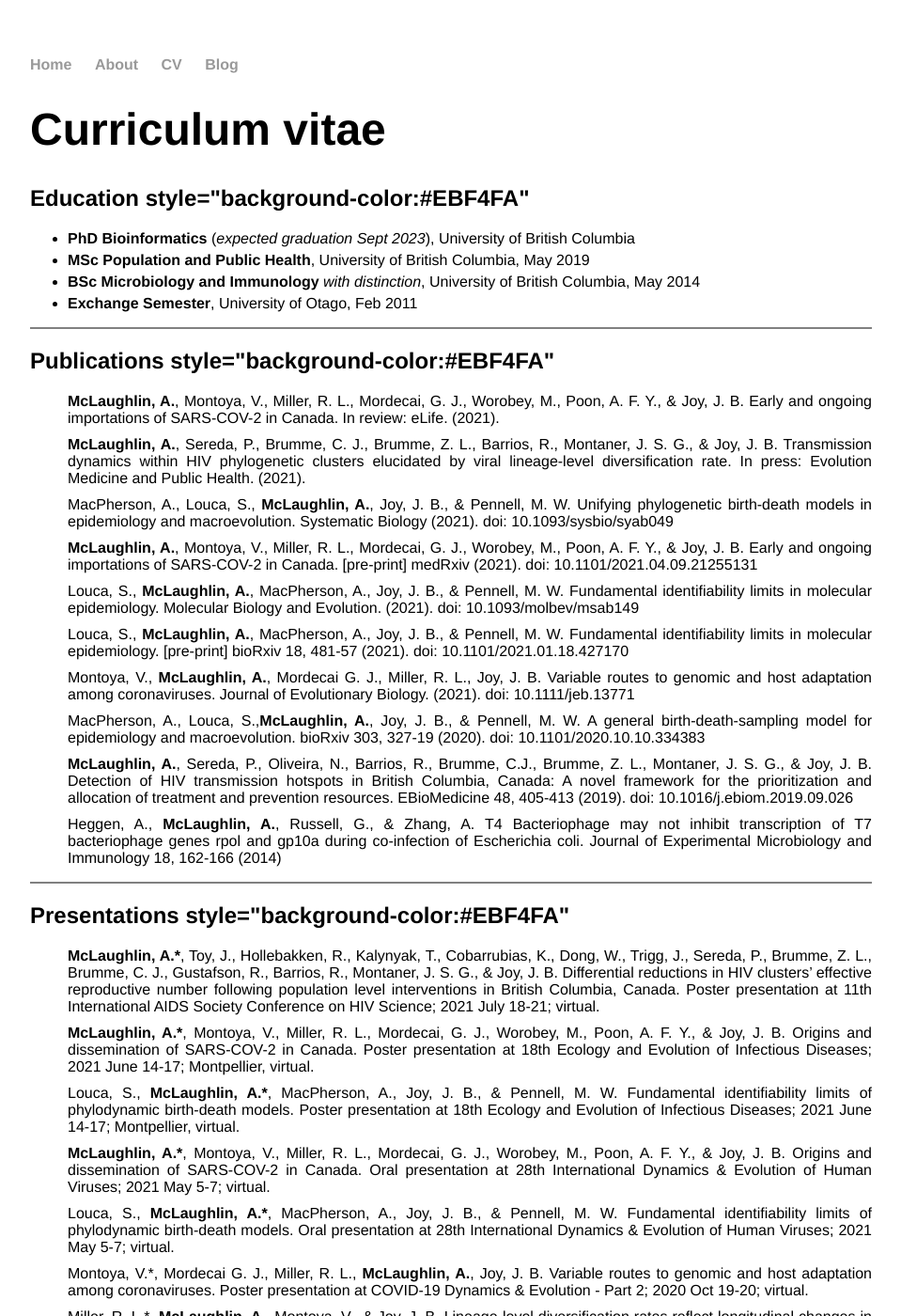
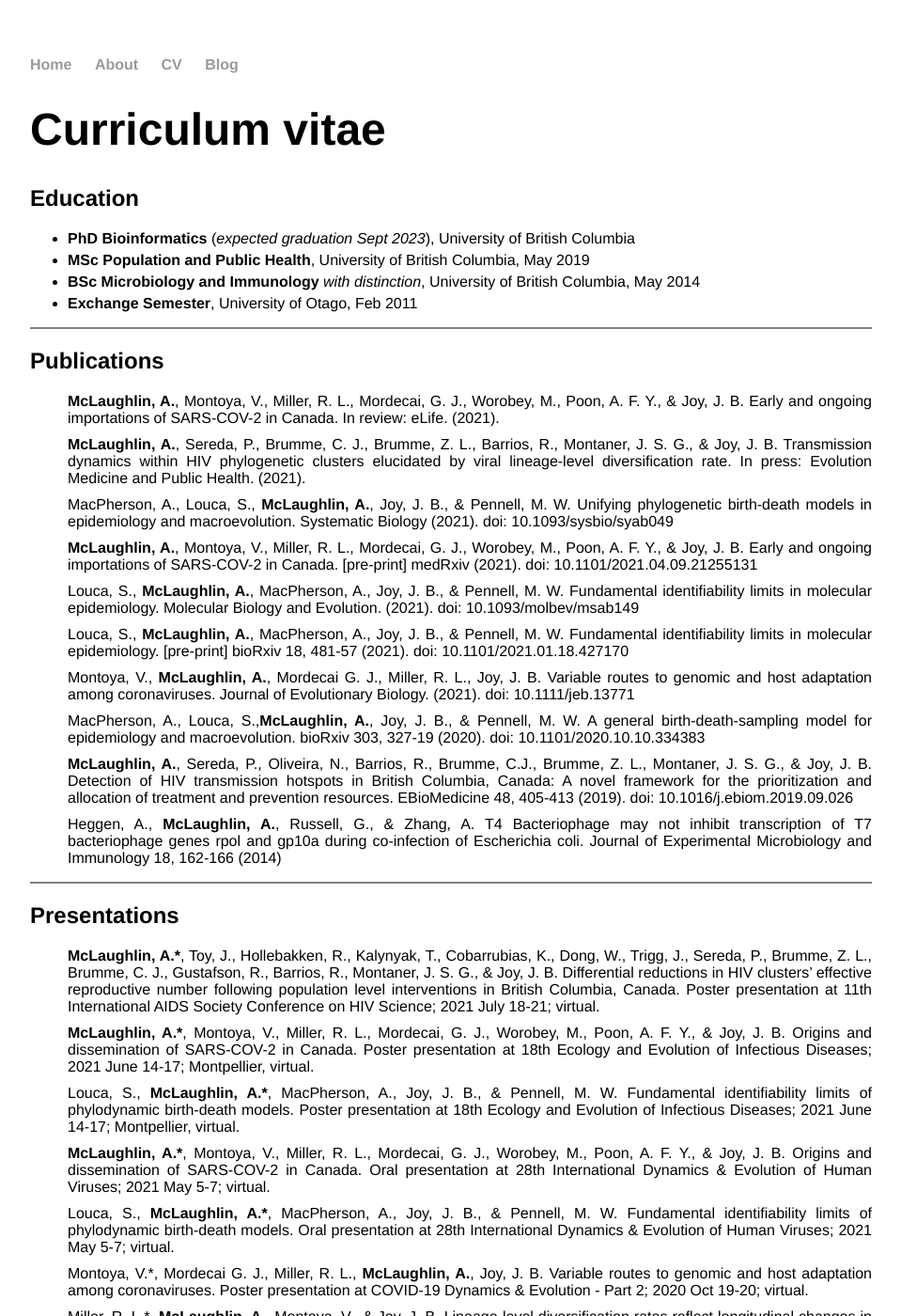
Before and after one commit to AngMcL/angmcl.github.io, a Jekyll site: the page built from cv/index.html, in a window 1280 px wide and 1400 px high. Shown: the whole window at 94% size, without its empty margins (160-1119 px from the left). Built offline with Jekyll 4.4.1, drawn with Linux system fonts in a browser that asks for light colours; some of the changed text lies outside the part shown.

Commit message:
Update index.html

```diff
--- a/cv/index.html
+++ b/cv/index.html
@@ -6,7 +6,7 @@ title: Curriculum vitae
 
 <div class="blurb">
 
-  <h2>Education style="background-color:#EBF4FA"</h2>
+  <h2>Education</h2>
   <ul>
     <li style="margin-bottom: 5px"><b>PhD Bioinformatics</b> (<i>expected graduation Sept 2023</i>), University of British Columbia</li>
     <li style="margin-bottom: 5px"><b>MSc Population and Public Health</b>, University of British Columbia, May 2019</li>
@@ -15,7 +15,7 @@ title: Curriculum vitae
   </ul>
 
   <hr style="height:2px;border-width:0;color:gray;background-color:gray">
-  <h2>Publications style="background-color:#EBF4FA"</h2>
+  <h2>Publications</h2>
   <ul style="list-style-type:none">
     <li style="margin-bottom: 10px"><b>McLaughlin, A.</b>, Montoya, V., Miller, R. L., Mordecai, G. J., Worobey, M., Poon, A. F. Y., & Joy, J. B. Early and ongoing importations of SARS-COV-2 in Canada. In review: eLife. (2021).</li>
     <li style="margin-bottom: 10px"><b>McLaughlin, A.</b>, Sereda, P., Brumme, C. J., Brumme, Z. L., Barrios, R., Montaner, J. S. G., & Joy, J. B. Transmission dynamics within HIV phylogenetic clusters elucidated by viral lineage-level diversification rate. In press: Evolution Medicine and Public Health. (2021).</li>
@@ -30,7 +30,7 @@ title: Curriculum vitae
   </ul>
 
   <hr style="height:2px;border-width:0;color:gray;background-color:gray">
-  <h2>Presentations style="background-color:#EBF4FA"</h2>
+  <h2>Presentations</h2>
   <ul style="list-style-type:none">
     <li style="margin-bottom: 10px"><b>McLaughlin, A.*</b>, Toy, J., Hollebakken, R., Kalynyak, T., Cobarrubias, K., Dong, W., Trigg, J., Sereda, P., Brumme, Z. L., Brumme, C. J., Gustafson, R., Barrios, R., Montaner, J. S. G., & Joy, J. B. Differential reductions in HIV clusters’ effective reproductive number following population level interventions in British Columbia, Canada. Poster presentation at 11th International AIDS Society Conference on HIV Science; 2021 July 18-21; virtual.</li>
     <li style="margin-bottom: 10px"><b>McLaughlin, A.*</b>, Montoya, V., Miller, R. L., Mordecai, G. J., Worobey, M., Poon, A. F. Y., & Joy, J. B. Origins and dissemination of SARS-COV-2 in Canada. Poster presentation at 18th Ecology and Evolution of Infectious Diseases; 2021 June 14-17; Montpellier, virtual.</li>
@@ -51,7 +51,7 @@ title: Curriculum vitae
    </ul>
 
   <hr style="height:2px;border-width:0;color:gray;background-color:gray">
-  <h2>Funding style="background-color:#EBF4FA"</h2>
+  <h2>Funding</h2>
   <ul style="list-style-type:none">
     <li style="margin-bottom: 10px">Scholarship, 11th IAS Conference on HIV Science, July 2021</li>
     <li style="margin-bottom: 10px">Frederick Banting and Charles Best Doctoral Award, CIHR, Sept 2020 – Aug 2023</li>
@@ -71,9 +71,9 @@ title: Curriculum vitae
   </ul>
 
   <hr style="height:2px;border-width:0;color:gray;background-color:gray">
-  <h2>Work Experience style="background-color:#EBF4FA"</h2>
+  <h2>Work Experience </h2>
 
   <hr style="height:2px;border-width:0;color:gray;background-color:gray">
-  <h2>Volunteer Experience style="background-color:#EBF4FA"</h2>
+  <h2>Volunteer Experience</h2>
 
 </div><!--/.blurb ->
```
